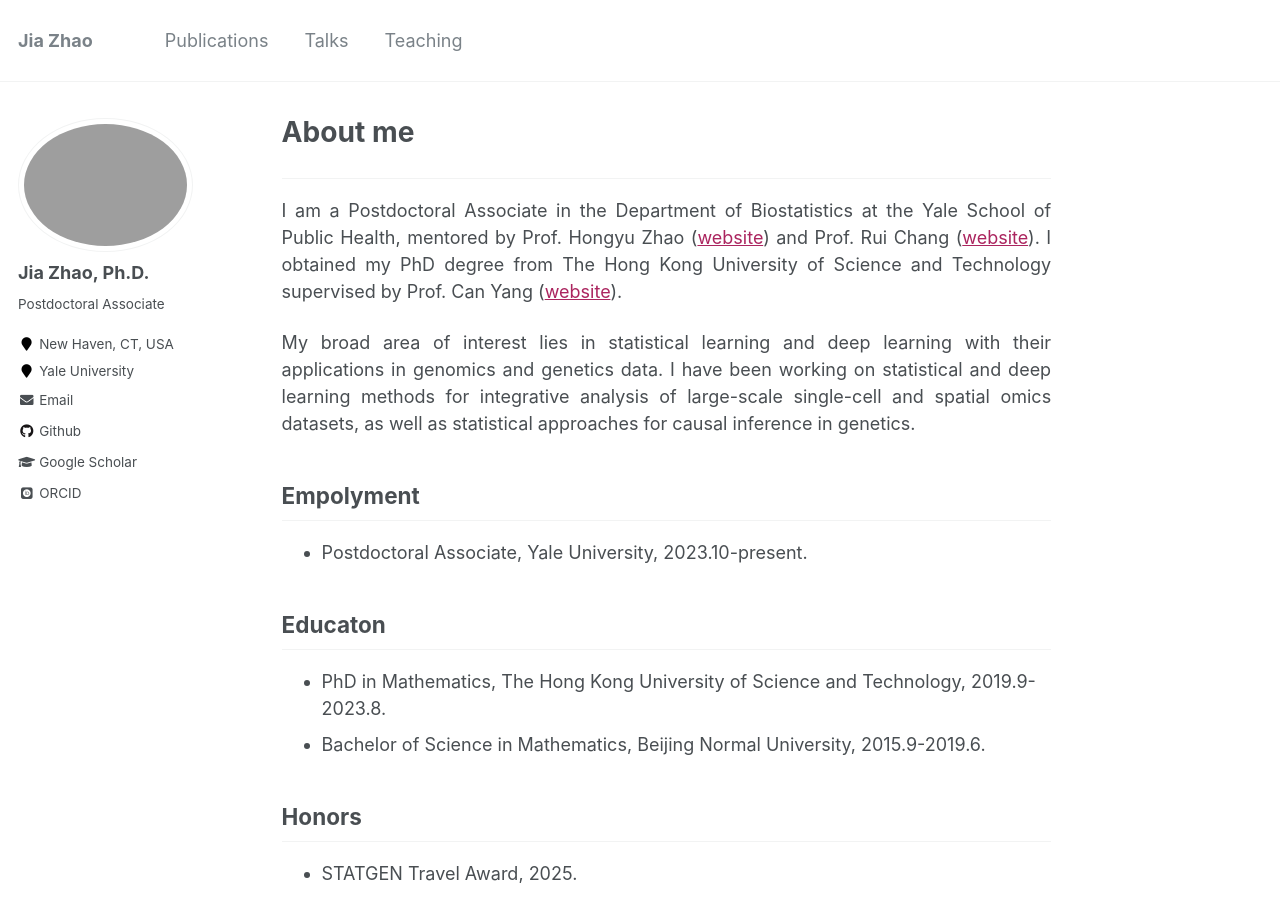
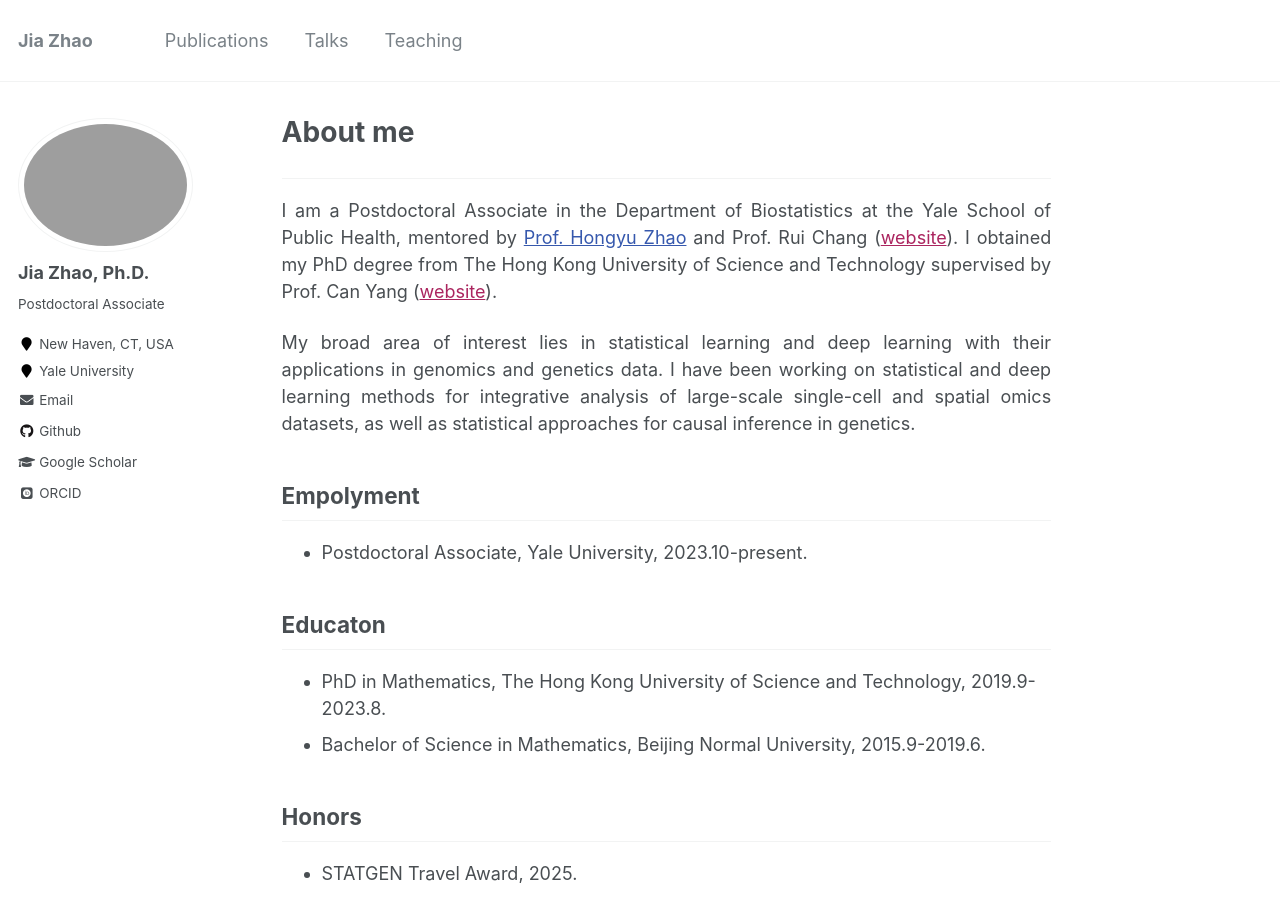
Before and after one commit to jiazhao97/jiazhao97.github.io, a Jekyll site: the page built from _pages/about.md, in a window 1280 px wide and 900 px high. Built offline with Jekyll 4.4.1, drawn with Linux system fonts in a browser that asks for light colours; some web fonts are replaced.

Commit message:
Update about.md

```diff
--- a/_pages/about.md
+++ b/_pages/about.md
@@ -12,7 +12,7 @@ redirect_from:
 
 
 <p style="text-align: justify">
-I am a Postdoctoral Associate in the Department of Biostatistics at the Yale School of Public Health, mentored by Prof. Hongyu Zhao (<a href="https://zhaocenter.org/index.html">website</a>) and Prof. Rui Chang (<a href="https://medicine.yale.edu/profile/rui-chang/">website</a>). I obtained my PhD degree from The Hong Kong University of Science and Technology supervised by Prof. Can Yang (<a href="https://sites.google.com/site/eeyangc/">website</a>).
+I am a Postdoctoral Associate in the Department of Biostatistics at the Yale School of Public Health, mentored by <a href="https://zhaocenter.org/index.html" style="color:#3658ad;">Prof. Hongyu Zhao</a> and Prof. Rui Chang (<a href="https://medicine.yale.edu/profile/rui-chang/">website</a>). I obtained my PhD degree from The Hong Kong University of Science and Technology supervised by Prof. Can Yang (<a href="https://sites.google.com/site/eeyangc/">website</a>).
 </p>
 
 <p style="text-align: justify">
```
